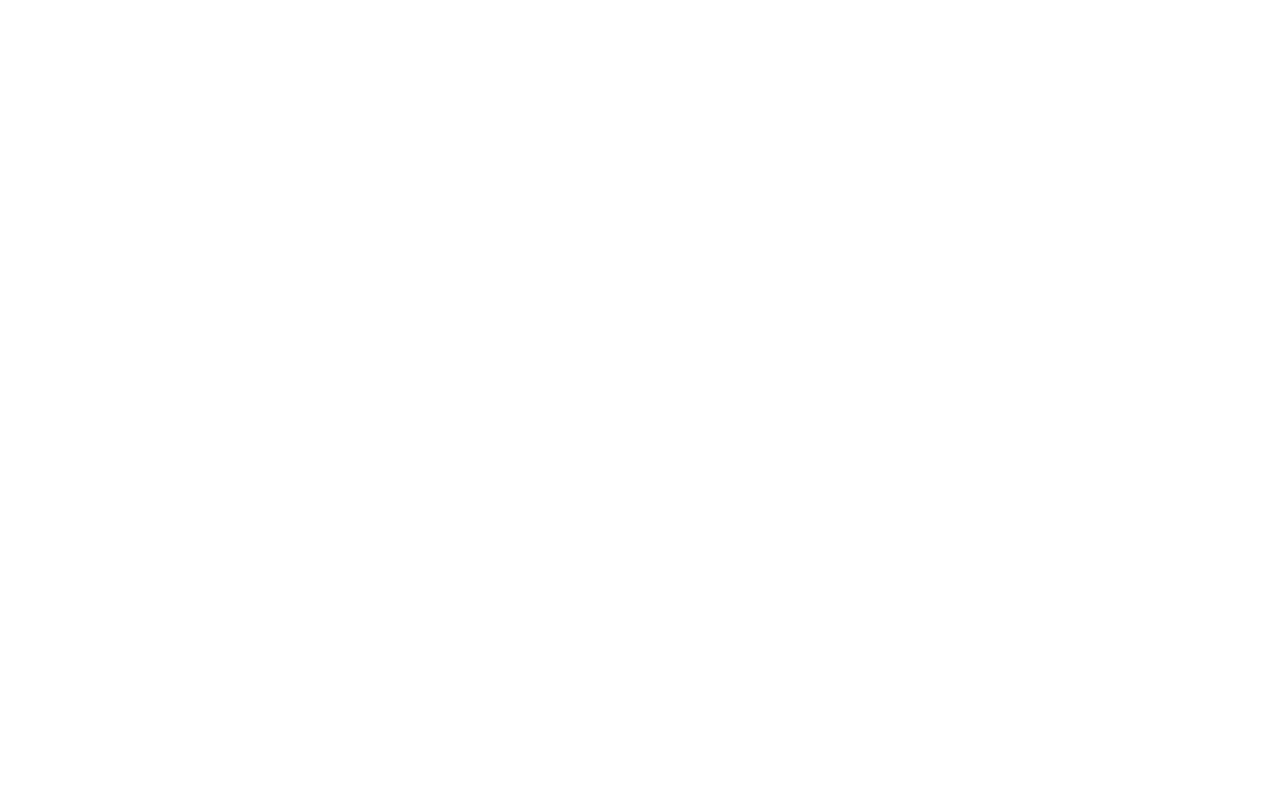
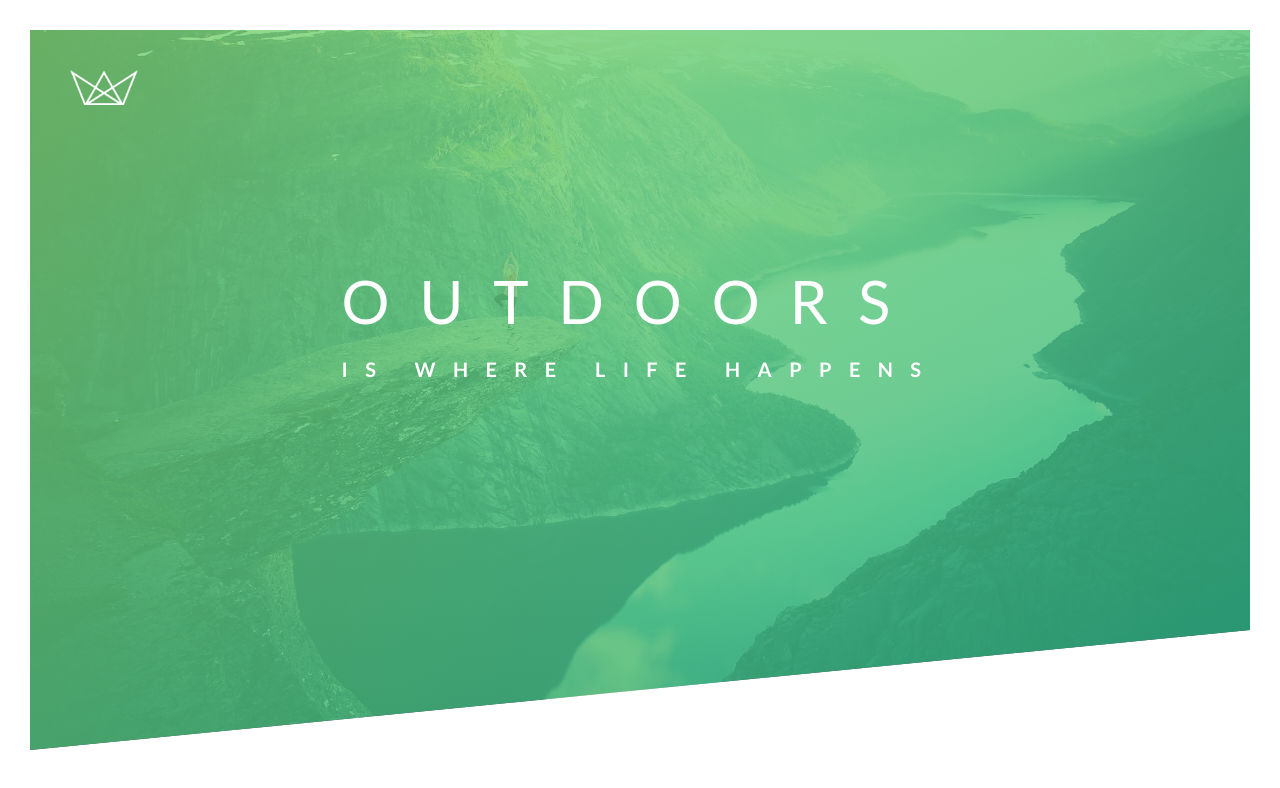
Before and after one commit to TruJared/advancedSass, a website built with Parcel: page natours/src/index.html in a window 1280 px wide. Built offline with nearby package versions, Linux system fonts and the light colour scheme.

Commit message:
worked on header

```diff
--- a/natours/package.json
+++ b/natours/package.json
@@ -13,6 +13,6 @@
   "devDependencies": {
     "autoprefixer": "^9.4.6",
     "parcel-bundler": "^1.11.0",
-    "postcss-modules": "^1.4.1"
+    "postcss-preset-env": "^6.5.0"
   }
 }
--- a/natours/src/css/style.css
+++ b/natours/src/css/style.css
@@ -3,3 +3,101 @@
   --medium: #55c57a;
   --dark: #28b485;
 }
+
+* {
+  margin: 0;
+  padding: 0;
+  box-sizing: border-box;
+}
+
+body {
+  font-family: 'Lato', sans-serif;
+  font-size: 16px;
+  font-weight: 400;
+  line-height: 1.7;
+  color: #777;
+  padding: 30px;
+}
+
+.header {
+  height: 90vh;
+  background-image: linear-gradient(
+      to right bottom,
+      rgba(126, 213, 111, 0.8),
+      rgba(40, 180, 133, 0.8)
+    ),
+    url(../img/hero.jpg);
+  background-size: cover;
+  background-position: top;
+  position: relative;
+  clip-path: polygon(0 0, 100% 0, 100% 75vh, 0 100%);
+}
+
+.logo-box {
+  position: absolute;
+  top: 40px;
+  left: 40px;
+}
+
+.logo {
+  height: 35px;
+}
+
+.text-box {
+  position: absolute;
+  top: 40%;
+  left: 50%;
+  transform: translate(-50%, -50%);
+}
+
+.heading-primary {
+  color: #fff;
+  text-transform: uppercase;
+}
+.heading-primary-main {
+  display: block;
+  font-size: 60px;
+  font-weight: 400;
+  letter-spacing: 30px;
+  animation: moveInLeftTop 1.5s ease-out;
+}
+
+.heading-primary-sub {
+  display: block;
+  font-size: 20px;
+  font-weight: 700;
+  letter-spacing: 17.4px;
+  animation: moveInRightBottom 1.5s ease-out;
+}
+
+@keyframes moveInLeftTop {
+  0% {
+    opacity: 0;
+    transform: translate(-100px, -100px);
+  }
+
+  80% {
+    transform: translateX(5px);
+  }
+
+  100% {
+    oapcity: 1;
+    transform: translate(0);
+  }
+}
+
+@keyframes moveInRightBottom {
+  0% {
+    opacity: 0;
+    transform: translate(100px, 100px);
+  }
+
+  80% {
+    transform: translateX(-5px);
+  }
+
+  100% {
+    oapcity: 1;
+    transform: translate(0);
+  }
+}
--- a/natours/src/index.html
+++ b/natours/src/index.html
@@ -9,11 +9,23 @@
       rel="stylesheet"
     />
 
-    <!-- <link rel="stylesheet" href="css/icon-font.css" /> -->
+    <link rel="stylesheet" href="css/icon-font.css" />
     <link rel="stylesheet" href="css/style.css" />
     <link rel="shortcut icon" type="image/png" href="img/favicon.png" />
 
     <title>Natours | Exciting tours for adventurous people</title>
   </head>
-  <body></body>
+  <body>
+    <header class="header">
+      <div class="logo-box">
+        <img src="img/logo-white.png" alt="logo" class="logo" />
+      </div>
+      <div class="text-box">
+        <h1 class="heading-primary">
+          <span class="heading-primary-main">Outdoors</span
+          ><span class="heading-primary-sub">is where life happens</span>
+        </h1>
+      </div>
+    </header>
+  </body>
 </html>
```
Also changed, not shown: natours/.postcssrc, natours/src/css/icon-font.css (added), 1 other file.
